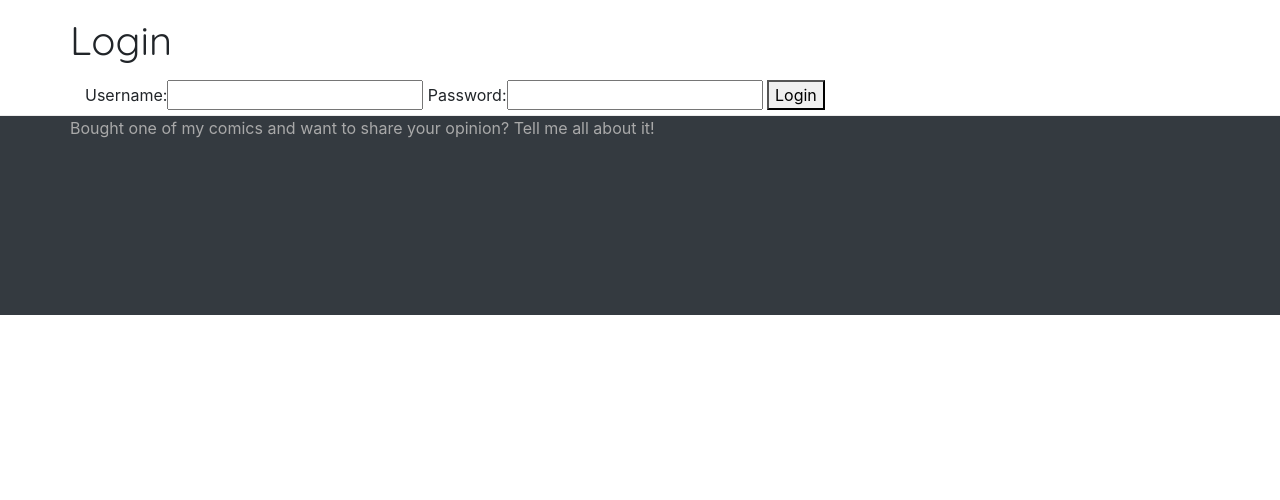
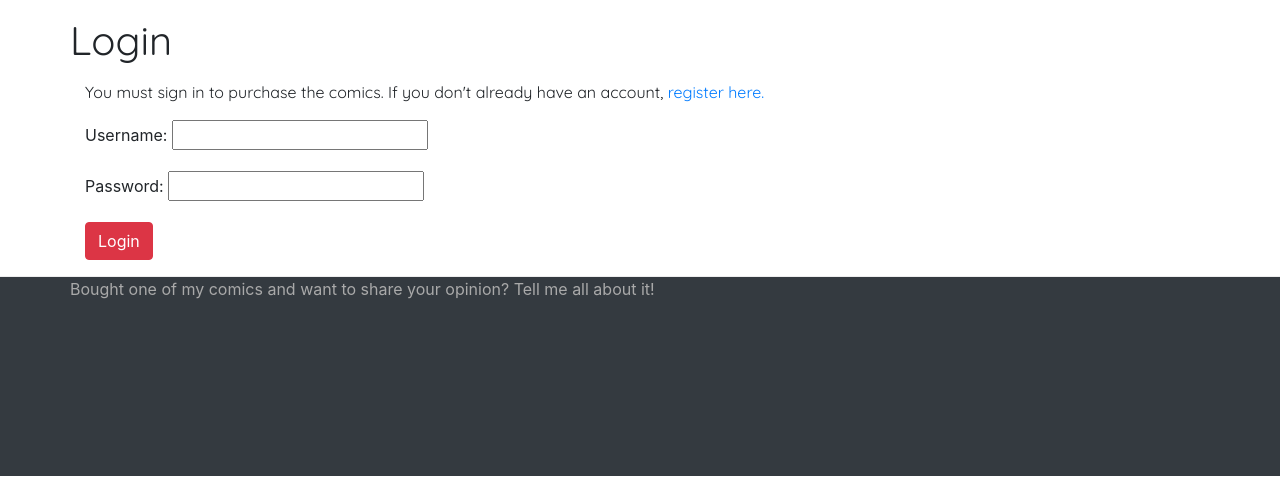
Before and after one commit to adonegan/milestone4-mycomicjumble, a Django app: page /accounts/login/ in a window 1280 px wide. Shown: the part 56-556 px from the top of the page. Run offline with Django 3.2, Linux system fonts and the light colour scheme; some libraries are stand-ins or nearby versions.

Commit message:
Add simple form styling

```diff
--- a/accounts/templates/login.html
+++ b/accounts/templates/login.html
@@ -9,12 +9,16 @@
     <div class="row">
         <div class="col">
             <form method="POST">
-                {% csrf_token %} {{ login_form }}
-                <button type="submit">Login</button>
+                <div class="form-group">
+                    <p class="card-text">You must sign in to purchase the comics. If you don't already have an account, <a href="{% url 'register' %}">register here.</a></p>
+                    {% csrf_token %} {{ login_form.as_p }}
+                    <button type="submit" class="btn btn-danger">Login</button>
+                </div>
             </form>
         </div>
     </div>
 </div>
 
 
+
 {% endblock %}
```
